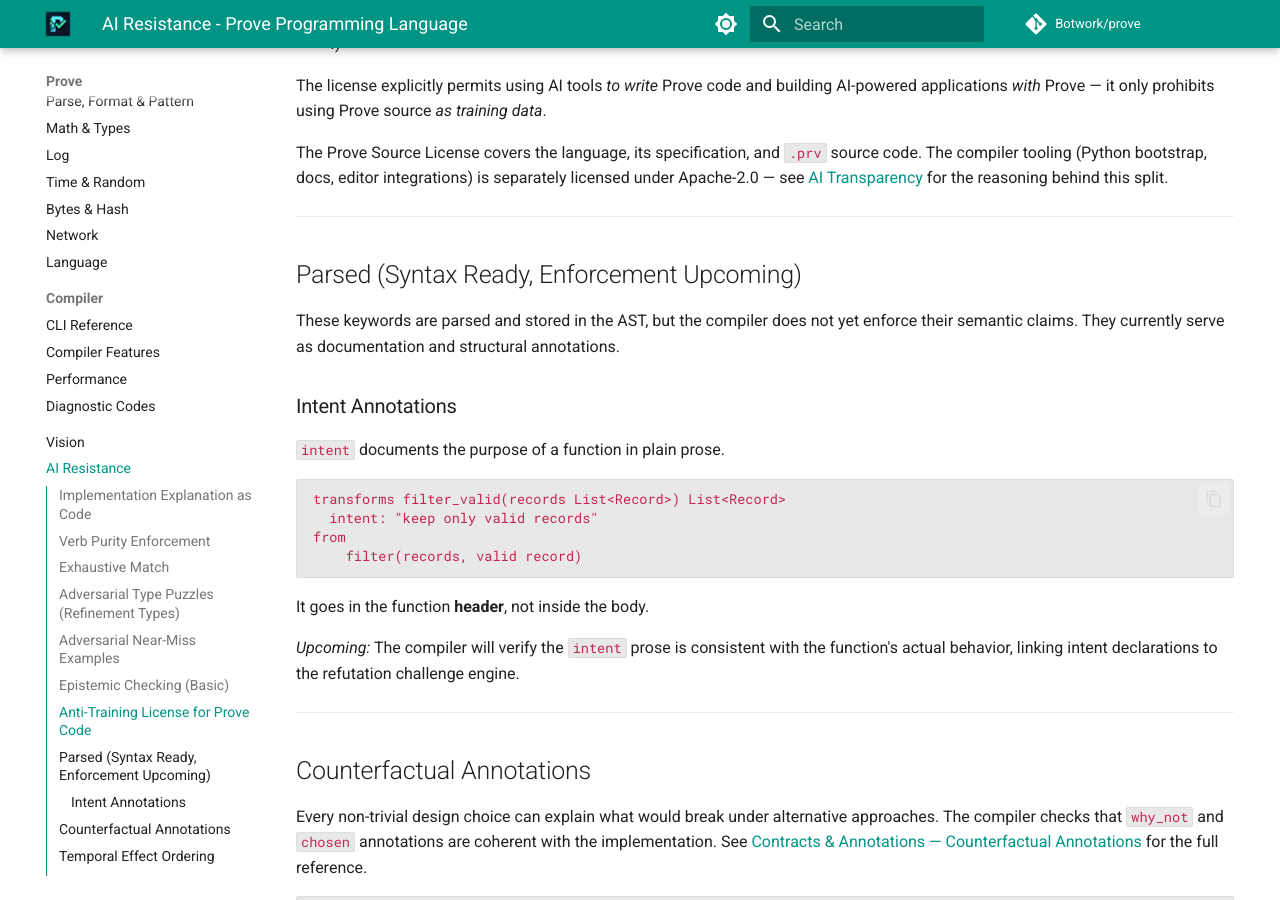
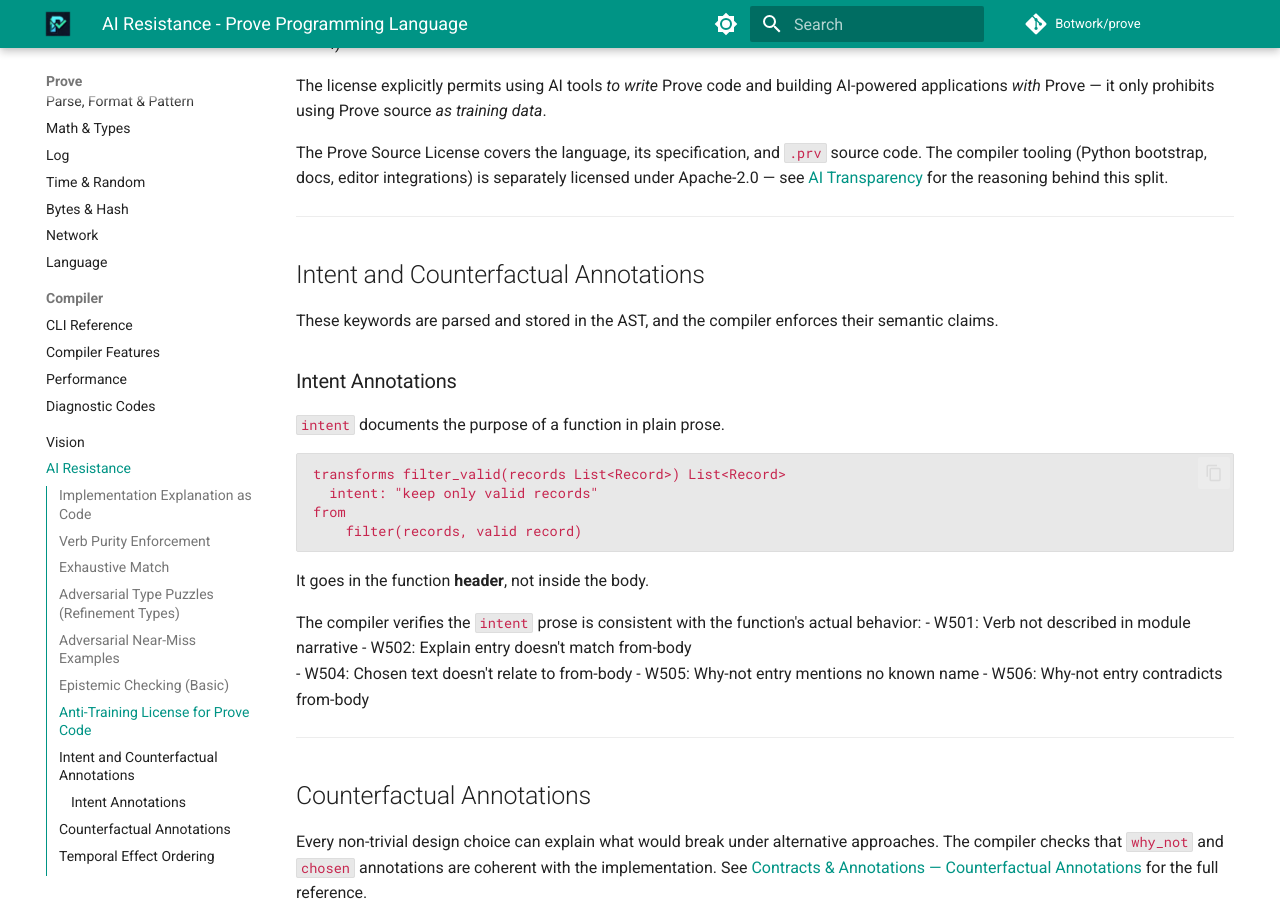
Before and after one commit to kennedyshead/prove, an MkDocs documentation site: the page built from docs/ai-resistance.md, in a window 1280 px wide and 900 px high, scrolled down 2351 px. Built offline with MkDocs 1.6.1 and Material for MkDocs 9.7.7, drawn with Linux system fonts in a browser that asks for light colours.

Commit message:
Update docs

```diff
--- a/docs/ai-resistance.md
+++ b/docs/ai-resistance.md
@@ -97,9 +97,9 @@
 
 ---
 
-## Parsed (Syntax Ready, Enforcement Upcoming)
+## Intent and Counterfactual Annotations
 
-These keywords are parsed and stored in the AST, but the compiler does not yet enforce their semantic claims. They currently serve as documentation and structural annotations.
+These keywords are parsed and stored in the AST, and the compiler enforces their semantic claims.
 
 ### Intent Annotations
 
@@ -114,7 +114,12 @@
 
 It goes in the function **header**, not inside the body.
 
-*Upcoming:* The compiler will verify the `intent` prose is consistent with the function's actual behavior, linking intent declarations to the refutation challenge engine.
+The compiler verifies the `intent` prose is consistent with the function's actual behavior:
+- W501: Verb not described in module narrative
+- W502: Explain entry doesn't match from-body
+- W504: Chosen text doesn't relate to from-body
+- W505: Why-not entry mentions no known name
+- W506: Why-not entry contradicts from-body
 
 ---
 
```
Also changed, not shown: docs/contracts.md (+3 -3 lines), docs/diagnostics.md (+13 -0 lines), docs/types.md (+1 -1 lines), 4 other files.
